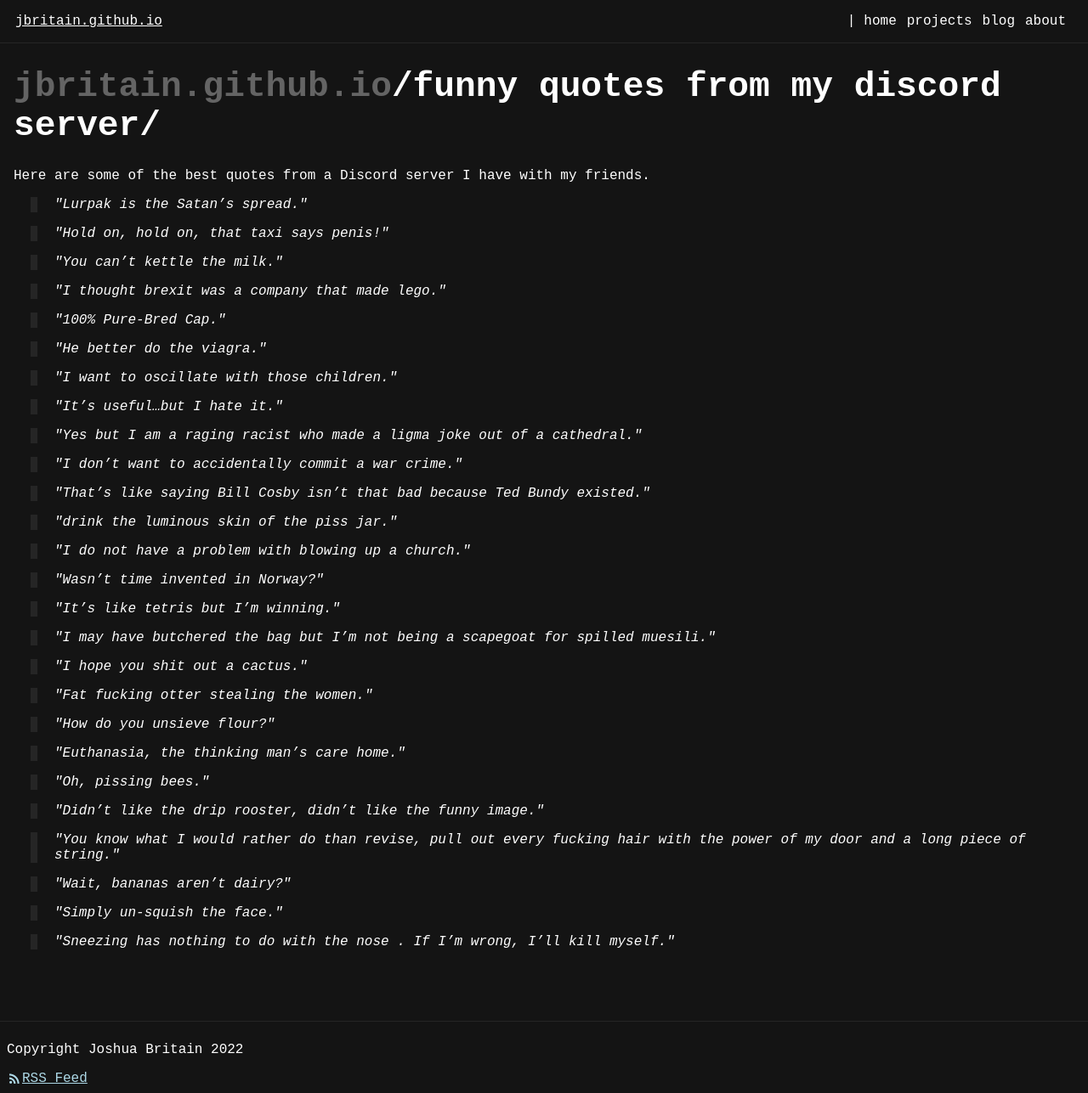
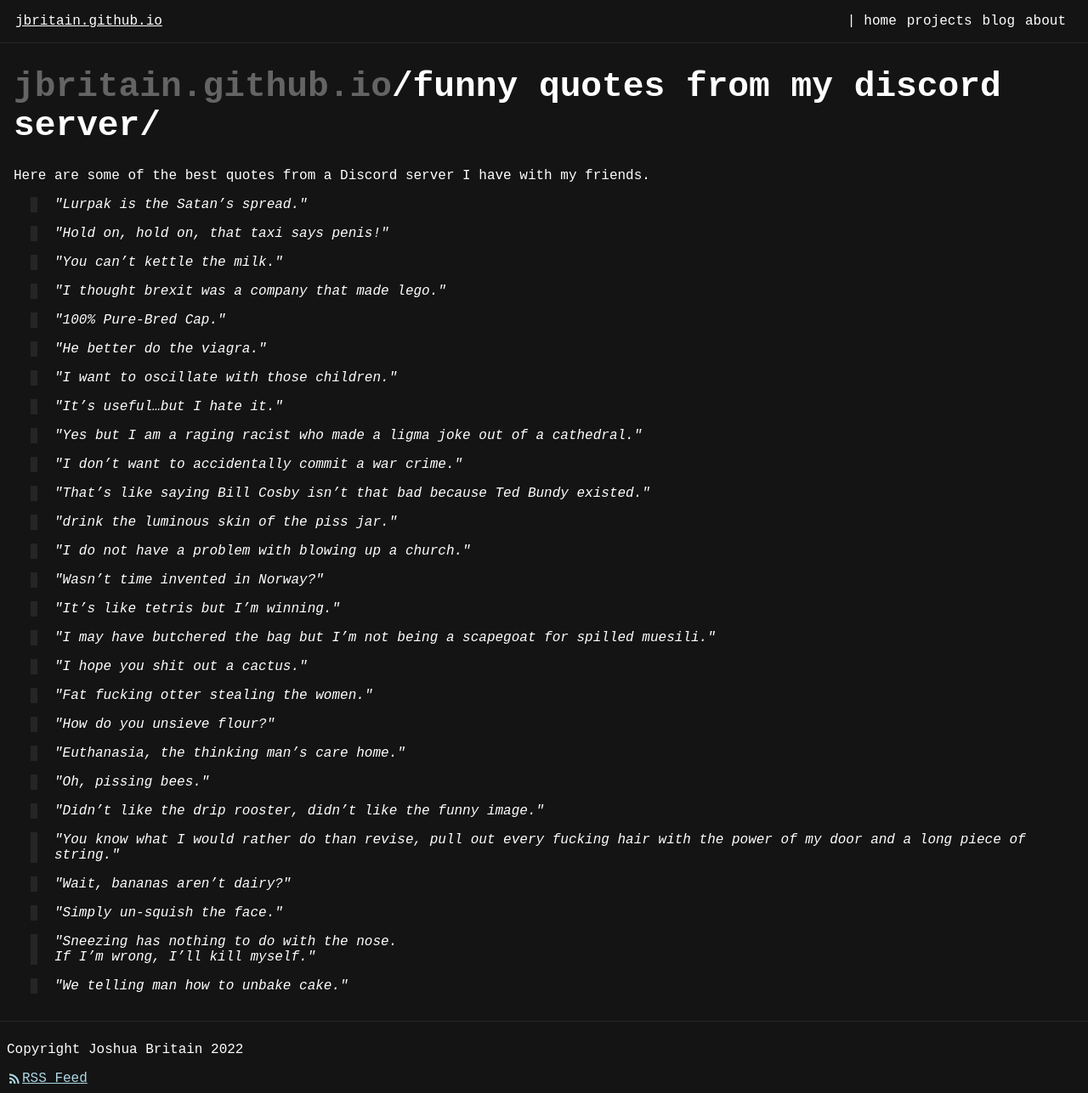
Before and after one commit to jbritain/jbritain.github.io, a Jekyll site: the page built from pages/quotes.md, in a window 1280 px wide and 1287 px high. Shown: the whole window at 85% size. Built offline with Jekyll 4.4.1, drawn with Linux system fonts in a browser that asks for light colours; a style sheet for code colours, icons or effects is not loaded.

Commit message:
unbake cake

```diff
--- a/pages/quotes.md
+++ b/pages/quotes.md
@@ -56,5 +56,7 @@
 
 > Simply un-squish the face.
 
-> Sneezing has nothing to do with the nose .
+> Sneezing has nothing to do with the nose.
 > If I'm wrong, I'll kill myself.
+
+> We telling man how to unbake cake.
```
